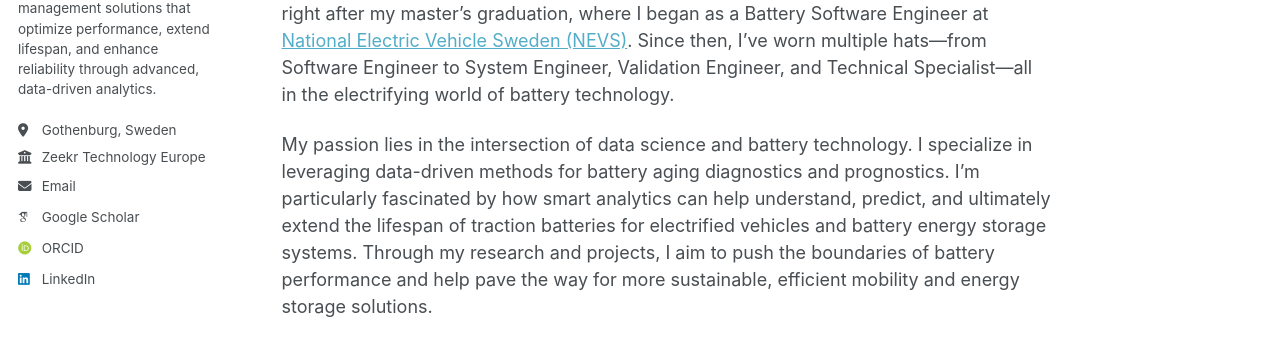
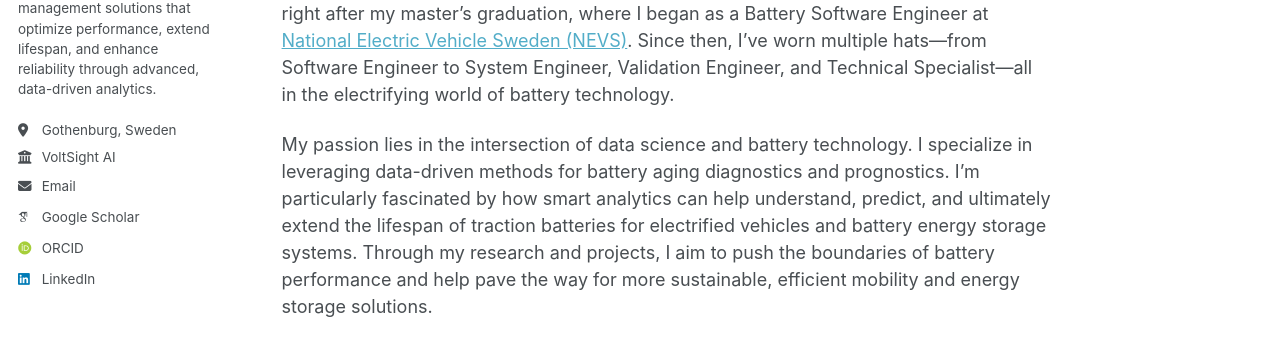
Before and after one commit to yizhouzhang-chalmers/yizhouzhang-chalmers.github.io, a Jekyll site: the page built from _pages/about.md, in a window 1280 px wide. Shown: the part 361-702 px from the top of the page. Built offline with Jekyll 4.4.1, drawn with Linux system fonts in a browser that asks for light colours; some web fonts are replaced.

Commit message:
Update _config.yml

```diff
--- a/_config.yml
+++ b/_config.yml
@@ -26,9 +26,9 @@ author:
   pronouns         : # example: "she/her"
   bio              : "I am passionate about developing AI-driven battery management solutions that optimize performance, extend lifespan, and enhance reliability through advanced, data-driven analytics."
   location         : "Gothenburg, Sweden"
-  employer         : "Zeekr Technology Europe"
+  employer         : "VoltSight AI "
   uri              : # URL
-  email            : "yizhou@chalmers.se"
+  email            : "yizhou.zhang@voltsightai.com"
 
   # Academic websites
   arxiv            : # URL - Update with the correct link to your profile
```
